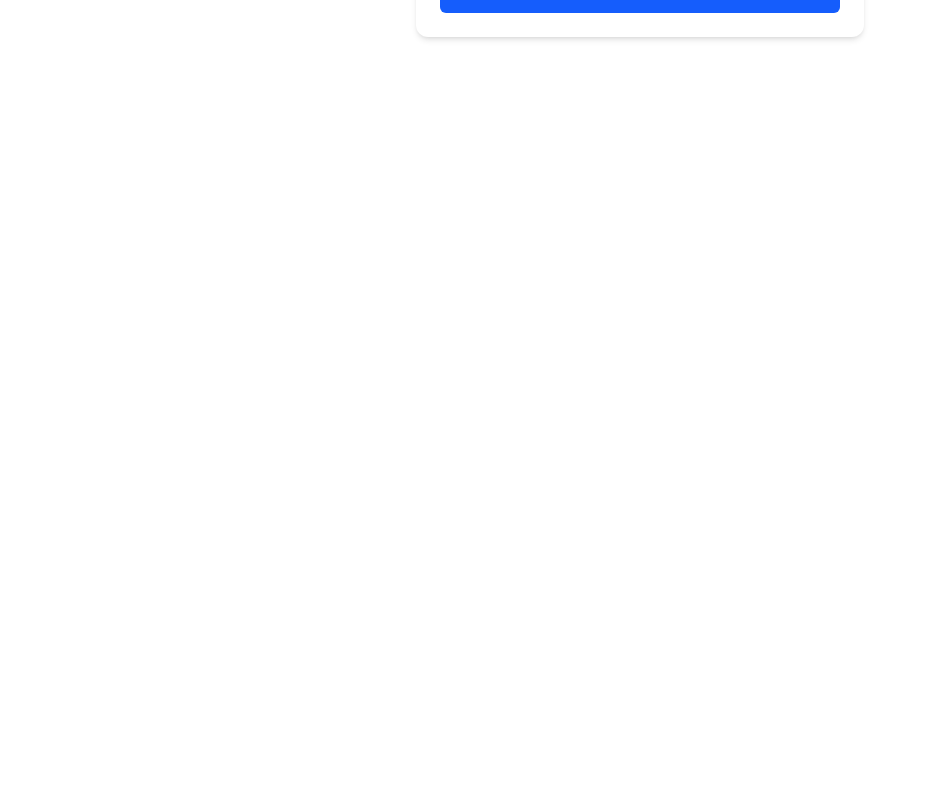
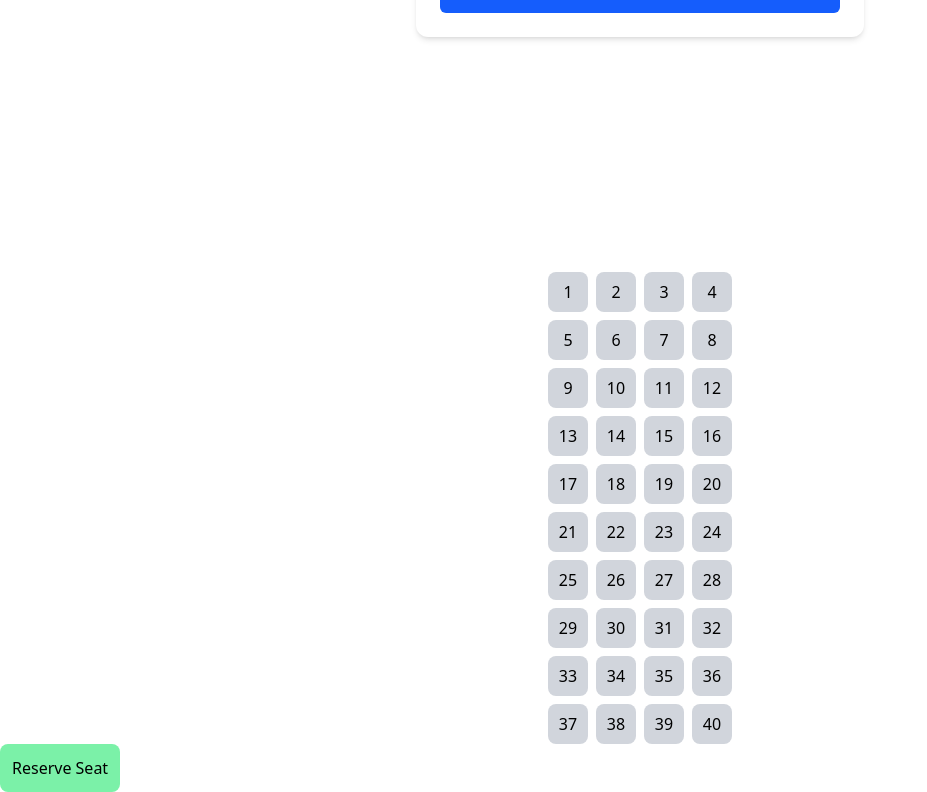
Before and after one commit to abdull435/Bus-Reservation-System, a React app in the folder frontend/: page / in a window 1280 px wide. Shown: the part 608-1400 px from the top of the page, without its empty margins (0-927 px from the left). Before the commit the page ends 800 px from the top, so only its background shows below. Built offline with nearby package versions, Linux system fonts and the light colour scheme; the HTML template or start-up script is replaced by a standard one.

Commit message:
Seatselection component is added in frontend

```diff
--- a/frontend/src/App.jsx
+++ b/frontend/src/App.jsx
@@ -1,6 +1,7 @@
 import './App.css'
 import Navbar from './components/Navbar';
 import BusSearch from './components/BusSearch';
+import SeatSelection from './components/SeatSelection';
 import { BrowserRouter as Router, Routes, Route } from 'react-router-dom';
 
 function App() {
@@ -8,6 +9,7 @@ function App() {
     <>
     <Navbar/>
     <BusSearch/>
+    <SeatSelection/>
     </>
   )
 }
--- /dev/null
+++ b/frontend/src/components/SeatSelection.jsx
@@ -0,0 +1,41 @@
+import React, { useState } from 'react';
+
+const SeatSelection = () => {
+
+  const [seatColour, setSeatColour] = useState(Array(40).fill('bg-gray-300')); // Initial color is gray
+
+  const handleClick = (index) => {
+    setSeatColour((prevcolours)=>{
+      const newColours=[...prevcolours];
+      newColours[index]=newColours[index]==='bg-gray-300'?'bg-blue-300':'bg-gray-300'
+      return newColours;
+    })
+  };
+
+  return (
+    <div className='flex flex-col justify-center align-center flex-wrap'>
+    <div className="flex  justify-center mt-10">
+      <div className="grid grid-cols-4 gap-2 mt-10">
+
+        {seatColour.map((color, index) => (
+
+          <button
+          onClick={()=>handleClick(index)}
+            value={index}
+            className={`w-10 h-10 flex items-center ${color} justify-center  cursor-pointer text-black rounded-lg`}
+          >
+            {index + 1}
+          </button>
+        ))}
+      </div >
+
+
+        </div>
+        <div>
+        <button className='bg-green-300 p-3 rounded-lg'>Reserve Seat</button>
+      </div>
+    </div>
+  );
+};
+
+export default SeatSelection;
```
